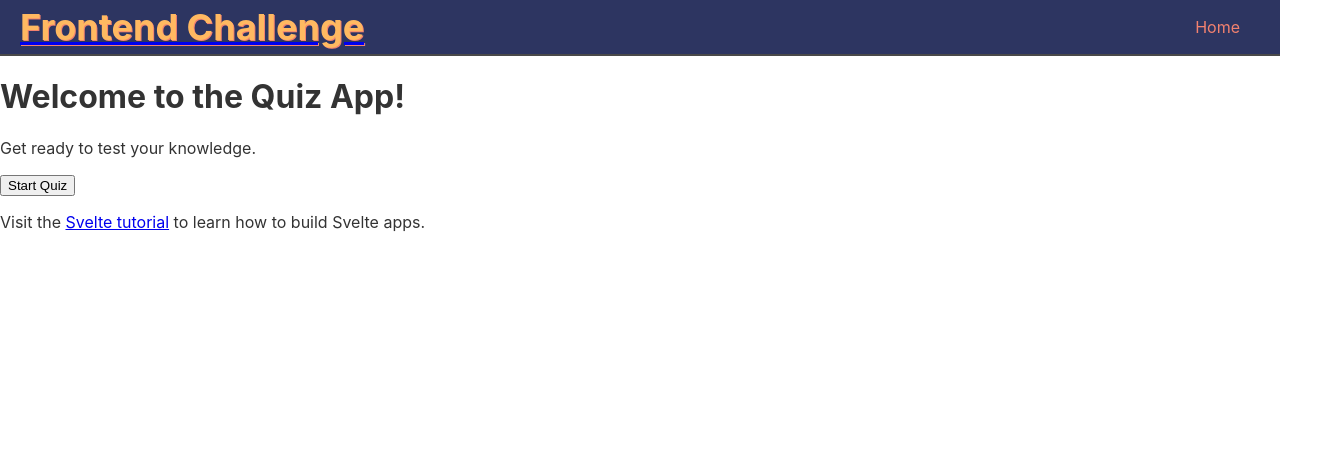
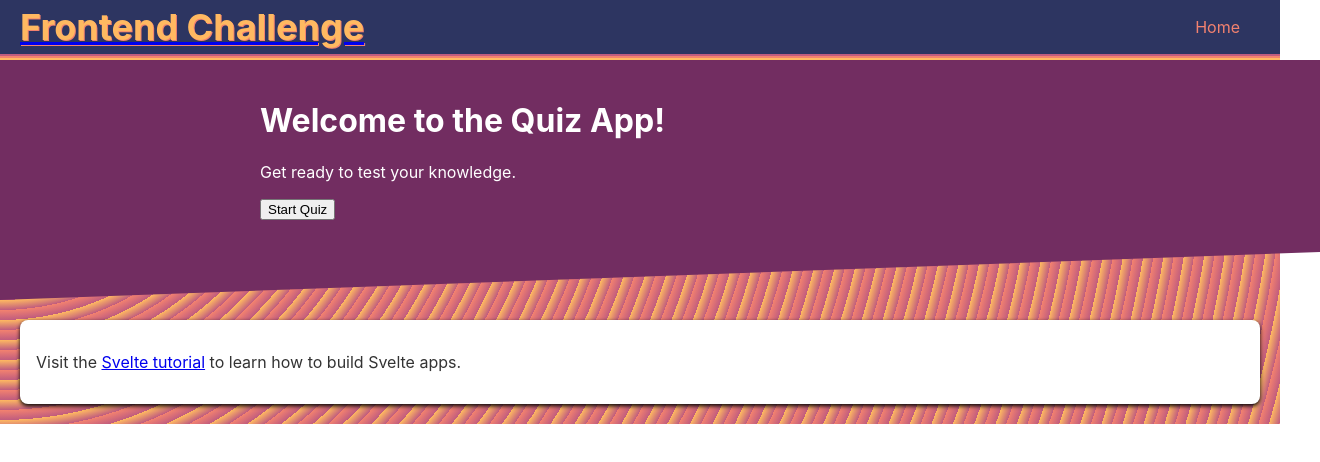
Before and after one commit to nealhorner/frontend-challenge, a Svelte app: page / in a window 1280 px wide. Shown: the top 462 px of the page, 1320 px wide, since content can reach past the window. Built offline with nearby package versions, Linux system fonts and the light colour scheme.

Commit message:
chore: Update global.css, Header.svelte, and Home.svelte for color scheme consistency and styling improvements

```diff
--- /dev/null
+++ b/src/client/lib/components/Card.svelte
@@ -0,0 +1,12 @@
+<div class="card">
+  <slot />
+</div>
+
+<style>
+  .card {
+    background-color: white;
+    border-radius: 8px;
+    padding: 16px;
+    box-shadow: 0 2px 4px #000000;
+  }
+</style>
--- a/src/client/lib/components/Header.svelte
+++ b/src/client/lib/components/Header.svelte
@@ -12,6 +12,7 @@
 </script>
 
 <header>
+  <div id="nav-wrapper">
     <a href="/"><h2>Frontend Challenge</h2></a>
     <nav>
       <ul>
@@ -22,15 +23,18 @@
       <button class="toggle-btn" onclick={handleClick}></button>
       <div id="menu" class={showMenu ? 'show-menu' : ''}>hi</div>
     </nav>
+  </div>
+  <div class="border pink"></div>
+  <div class="border orange"></div>
+  <div class="border yellow"></div>
 </header>
 
 <style>
-  header {
+  #nav-wrapper {
     display: flex;
     justify-content: space-between;
     align-items: center;
     background-color: var(--color-blue);
-    border-bottom: 2px solid #494949;
     padding: 5px 20px;
   }
 
@@ -64,6 +68,24 @@
 
   #menu {
     display: none;
+  }
+
+  .border {
+    height: 2px;
+    width: 100%;
+    background-color: aqua;
+  }
+
+  .border.yellow {
+    background-color: var(--color-yellow);
+  }
+
+  .border.orange {
+    background-color: var(--color-orange);
+  }
+
+  .border.pink {
+    background-color: var(--color-pink);
   }
 
   /* Mobile layout */
--- a/src/client/routes/Home.svelte
+++ b/src/client/routes/Home.svelte
@@ -1,6 +1,80 @@
-<main>
-  <h1>Welcome to the Quiz App!</h1>
-  <p>Get ready to test your knowledge.</p>
-  <button>Start Quiz</button>
-  <p>Visit the <a href="https://svelte.dev/tutorial">Svelte tutorial</a> to learn how to build Svelte apps.</p>
+<script>
+  import Card from '../lib/components/Card.svelte';
+</script>
+
+<main class="gradient">
+  <div id="first-section">
+    <div>
+      <h1>Welcome to the Quiz App!</h1>
+      <p>Get ready to test your knowledge.</p>
+      <button>Start Quiz</button>
+    </div>
+  </div>
+  <div id="second-section">
+    <Card>
+      <p>
+        Visit the <a href="https://svelte.dev/tutorial">Svelte tutorial</a> to learn
+        how to build Svelte apps.
+      </p>
+    </Card>
+  </div>
 </main>
+
+<style>
+  #first-section {
+    background-color: var(--color-purple);
+    color: white;
+    padding: 20px;
+    height: 200px;
+    width: 100%;
+    clip-path: polygon(0 0, 100% 0, 100% 80%, 0 100%);
+  }
+  #first-section > div {
+    max-width: 800px;
+    margin: 0 auto;
+  }
+  #second-section {
+    padding: 20px;
+  }
+
+  .gradient {
+    background-color: var(--color-yellow);
+    background-image: repeating-radial-gradient(
+      circle at 0 0,
+      var(--color-yellow),
+      var(--color-pink) 10px,
+      var(--color-orange) 10px,
+      var(--color-pink) 20px /* determines size */
+    );
+  }
+
+  /* https://css-irl.info/css-halftone-patterns/ */
+  .halftone {
+    position: relative;
+    aspect-ratio: 1;
+    background-color: var(--color-yellow);
+    filter: contrast(20) invert(0);
+    mix-blend-mode: multiply;
+  }
+
+  .halftone::before {
+    content: '';
+    position: absolute;
+    inset: 0;
+    background-image: radial-gradient(
+      circle at center,
+      rgb(255 255 255) 3%,
+      rgb(255 255 255 / 0.4) 70%
+    );
+    background-size: 0.75rem 0.75rem;
+    background-repeat: round;
+    background-position:
+      0 0,
+      calc(0.75rem / 2) calc(0.75rem / 2);
+    -webkit-mask-image: linear-gradient(rgb(0 0 0), rgb(0 0 0 / 0.5));
+    mask-image: linear-gradient(rgb(0 0 0), rgb(0 0 0 / 0.5));
+    mask-size: cover;
+    mask-position: center;
+    transition: background-size 100ms;
+  }
+</style>
```
Also changed, not shown: public/global.css (+11 -0 lines). Lines whose indentation alone changed are shown as unchanged.
